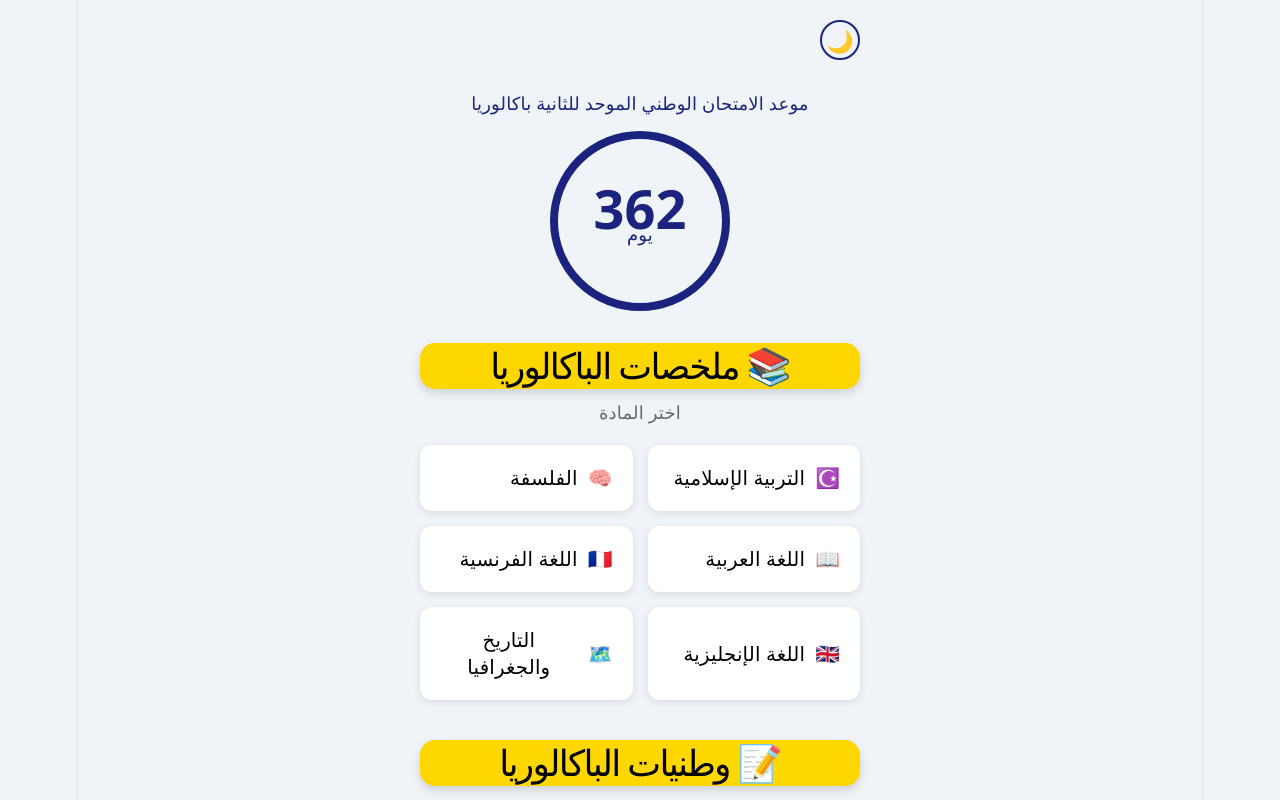
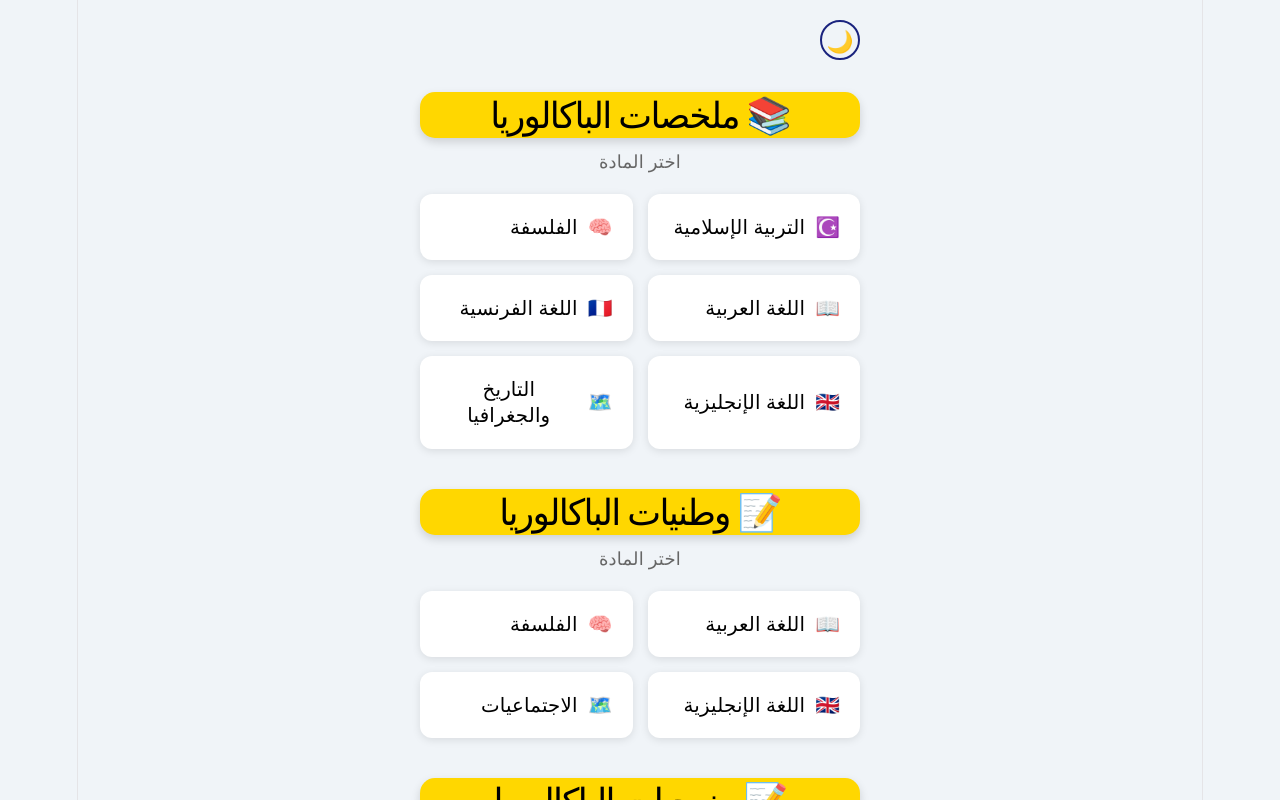
Before and after one commit to idrissmaro191-bit/BAC-2027, a React (Vite) app: page / in a window 1280 px wide. Shown: the top 800 px of the page. Built offline with nearby package versions, Linux system fonts and the light colour scheme.

Commit message:
add methodologies lessons

```diff
--- a/src/App.jsx
+++ b/src/App.jsx
@@ -435,13 +435,8 @@ const daysLeft = Math.ceil((examDate - today) / (1000 * 60 * 60 * 24))
       <div className="topbar">
         <button className="theme-btn" onClick={() => setDarkMode(!darkMode)}>{darkMode ? '☀️' : '🌙'}</button>
       </div>
-      <div className="countdown-container">
-        <p className="countdown-title">موعد الامتحان الوطني الموحد للثانية باكالوريا</p>
-        <div className="countdown-circle">
-          <span className="countdown-days">{daysLeft}</span>
-          <span className="countdown-label">يوم</span>
-        </div>
-      </div>
+
+
       <h1 className="section-title">📚 ملخصات الباكالوريا</h1>
       <p>اختر المادة</p>
       <div className="grid">
```
